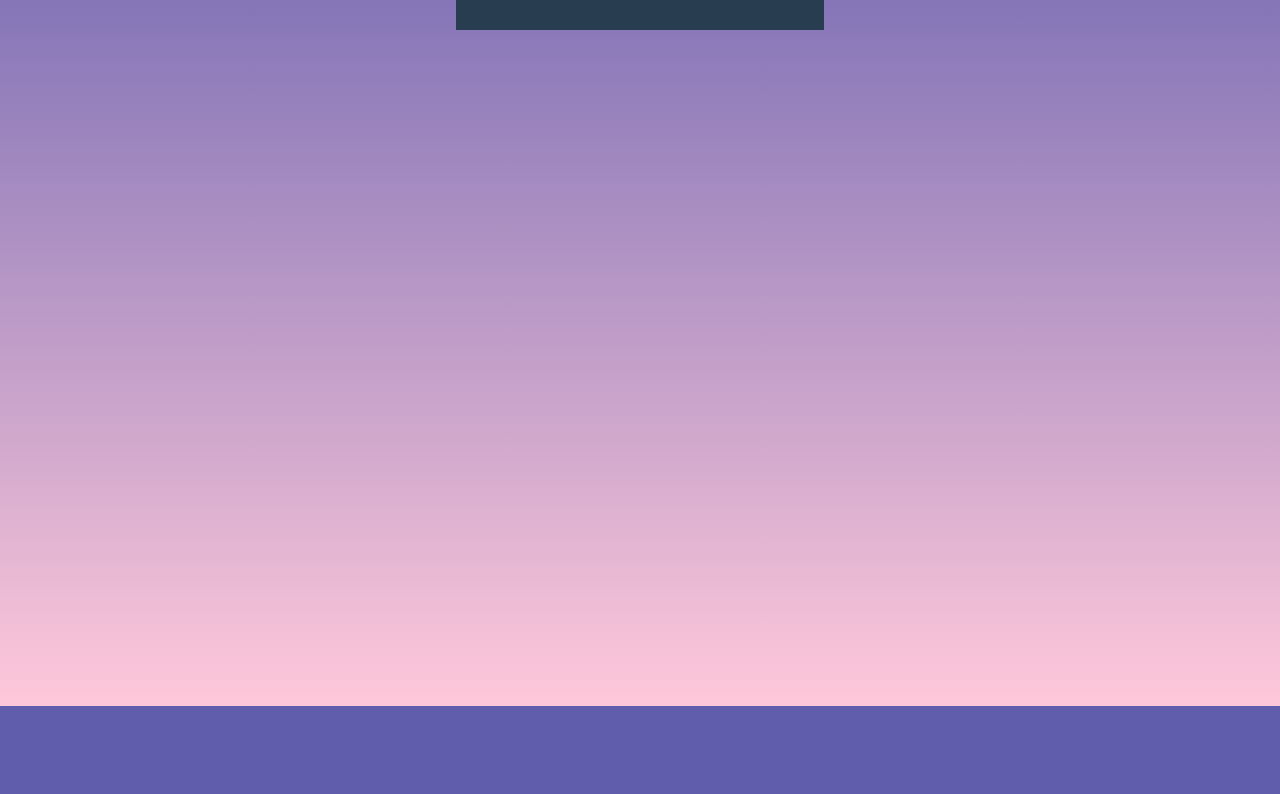
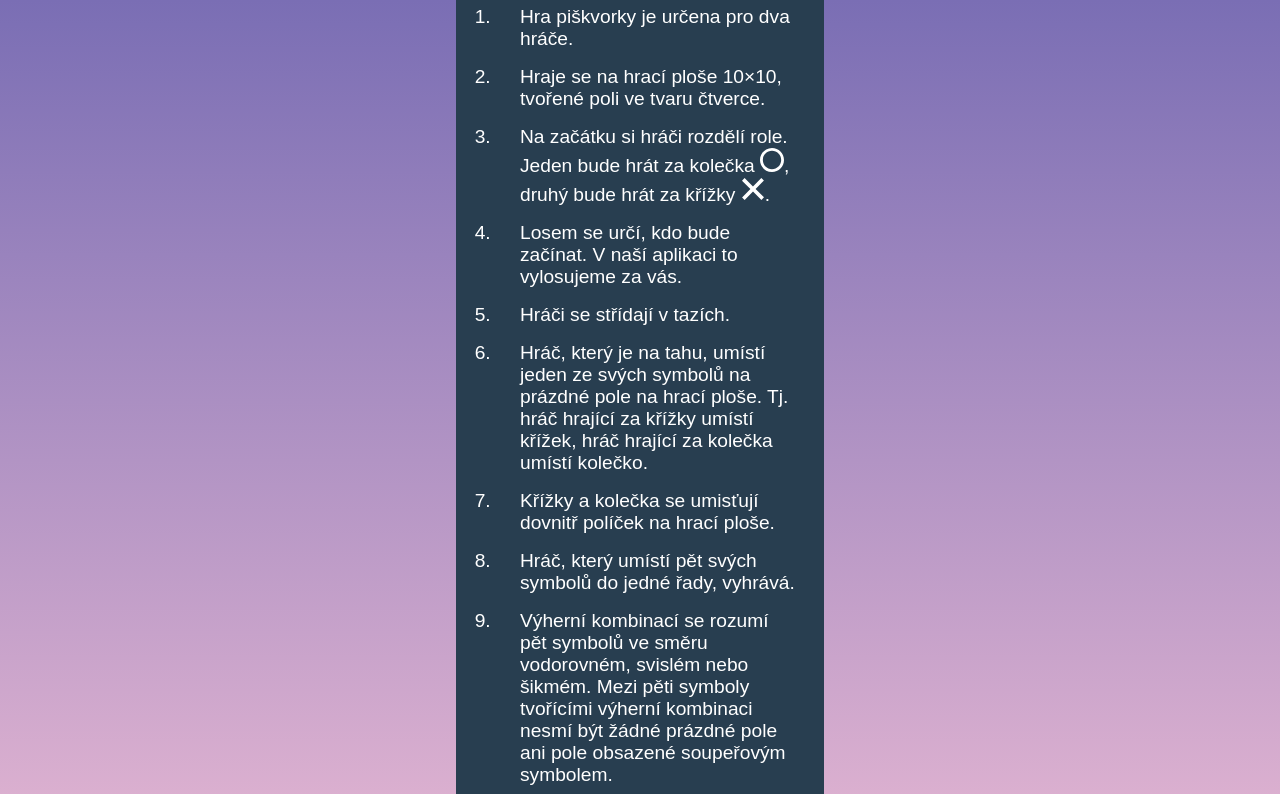
Before and after one commit to htmlena/piskvorky, a plain HTML site: page pravidla.html in a window 1280 px wide. Shown: the part 206-1000 px from the top of the page. Before the commit the page ends 912 px from the top, so only its background shows below. Drawn offline with Linux system fonts and the light colour scheme.

Commit message:
Instructions list added

```diff
--- a/pravidla.html
+++ b/pravidla.html
@@ -17,6 +17,48 @@
     <div class="container">
       <div class="container-description pravidla">
         <h1 class="header">Pravidla</h1>
+        <ol>
+          <li class="list-style">Hra piškvorky je určena pro dva hráče.</li>
+          <li class="list-style">
+            Hraje se na hrací ploše 10×10, tvořené poli ve tvaru čtverce.
+          </li>
+          <li class="list-style">
+            Na začátku si hráči rozdělí role. Jeden bude hrát za kolečka
+            <img src="circle.svg" alt="Circle" class="circle-style" />, druhý
+            bude hrát za křížky
+            <img src="cross.svg" alt="Cross" class="cross-style" />.
+          </li>
+          <li class="list-style">
+            Losem se určí, kdo bude začínat. V naší aplikaci to vylosujeme za
+            vás.
+          </li>
+          <li class="list-style">Hráči se střídají v tazích.</li>
+          <li class="list-style">
+            Hráč, který je na tahu, umístí jeden ze svých symbolů na prázdné
+            pole na hrací ploše. Tj. hráč hrající za křížky umístí křížek, hráč
+            hrající za kolečka umístí kolečko.
+          </li>
+          <li class="list-style">
+            Křížky a kolečka se umisťují dovnitř políček na hrací ploše.
+          </li>
+          <li class="list-style">
+            Hráč, který umístí pět svých symbolů do jedné řady, vyhrává.
+          </li>
+          <li class="list-style">
+            Výherní kombinací se rozumí pět symbolů ve směru vodorovném, svislém
+            nebo šikmém. Mezi pěti symboly tvořícími výherní kombinaci nesmí být
+            žádné prázdné pole ani pole obsazené soupeřovým symbolem.
+          </li>
+          <li class="list-style">
+            Pokud hráči zaplní celou desku, aniž by někdo umístil pět svých
+            symbolů do jedné řady, hra končí remízou.
+          </li>
+        </ol>
+      </div>
+      <div class="photo-instrcutions-container"></div>
+      <div class="container-button">
+        <a href="index.html" class="pravidla-button">Úvodní stránka</a>
+        <a href="index.html" class="zacit-button">Začít hrát</a>
       </div>
     </div>
   </body>
--- a/style.css
+++ b/style.css
@@ -19,7 +19,7 @@ body {
 .container {
   display: flex;
   flex-direction: column;
-  margin: 7rem auto;
+  margin: 5rem auto;
   align-items: center;
   width: 100%;
   padding: 0 1rem;
@@ -60,6 +60,11 @@ body {
   line-height: 1.8rem;
   margin: 0;
 }
+.list-style {
+  font-family: Arial, Helvetica, sans-serif;
+  padding: 0.5rem 1.5rem;
+  font-size: 1.2rem;
+}
 
 .container-button {
   display: flex;
@@ -95,3 +100,15 @@ body {
 .zacit-button:hover {
   background-color: #0090e9;
 }
+
+ol {
+  margin-top: 0;
+}
+
+.circle-style,
+.cross-style {
+  filter: invert(100);
+}
+
+.photo-instrcutions-container {
+}
```
